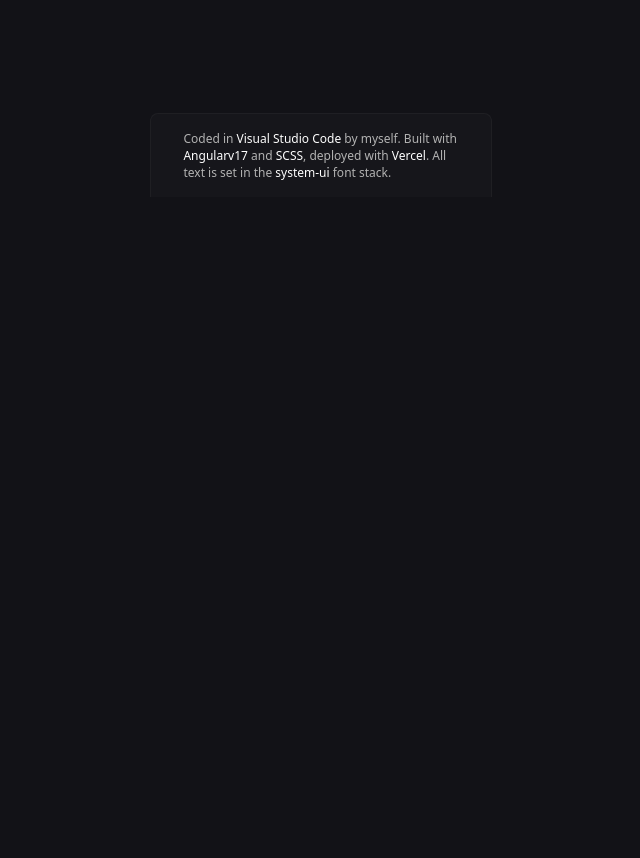
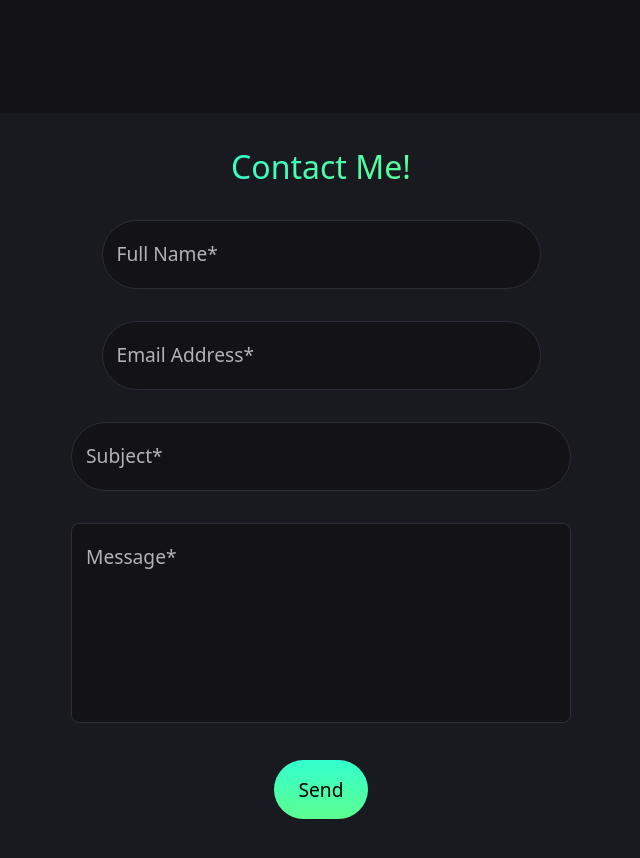
Before and after one commit to hardcoreseb/portfolio, an Angular app: page / in a window 1280 px wide. Shown: the part 1914-2772 px from the top of the page, without its empty margins (319-959 px from the left). Before the commit the page ends 2111 px from the top, so only its background shows below. Built offline with nearby package versions, Linux system fonts and the light colour scheme.

Commit message:
Contact form and styling

```diff
--- a/package.json
+++ b/package.json
@@ -18,6 +18,7 @@
     "@angular/platform-browser": "^17.1.0",
     "@angular/platform-browser-dynamic": "^17.1.0",
     "@angular/router": "^17.1.0",
+    "@emailjs/browser": "^4.4.1",
     "rxjs": "~7.8.0",
     "tslib": "^2.3.0",
     "zone.js": "~0.14.3"
--- a/src/app/app.component.html
+++ b/src/app/app.component.html
@@ -4,4 +4,5 @@
 <app-experience></app-experience>
 <app-section-seperator></app-section-seperator>
 <app-projects></app-projects>
+<app-contact-form></app-contact-form>
 <app-footer></app-footer>
--- a/src/app/app.component.ts
+++ b/src/app/app.component.ts
@@ -8,6 +8,7 @@
 import { SectionSeperatorComponent } from './components/section-seperator/section-seperator.component';
 import { MouseGlowComponent } from './components/mouse-glow/mouse-glow.component';
 import { FooterComponent } from './components/footer/footer.component';
+import { ContactFormComponent } from './components/contact-form/contact-form.component';
 
 @Component({
   selector: 'app-root',
@@ -21,7 +22,8 @@
     ExperienceComponent,
     SectionSeperatorComponent,
     MouseGlowComponent,
-    FooterComponent
+    FooterComponent,
+    ContactFormComponent
   ],
   templateUrl: './app.component.html',
   styleUrl: './app.component.scss'
--- /dev/null
+++ b/src/app/components/contact-form/contact-form.component.html
@@ -0,0 +1,57 @@
+<section class="contact-form" id="contact-me">
+    <form action="javascript:void(0);" (submit)="send()" [formGroup]="form">
+        <h2 class="form-headline">Contact Me!</h2>
+        <div class="name-field input-container">
+            <input
+                class="input"
+                type="text"
+                name="name"
+                id="name"
+                placeholder=""
+                formControlName="from_name"
+                required
+            >
+            <label class="label required" title="Full Name (required)" for="name">Full Name</label>
+        </div>
+        <div class="email-field input-container">
+            <input
+                class="input"
+                type="email"
+                name="email"
+                id="email"
+                placeholder=""
+                inputmode="email"
+                formControlName="from_email"
+                required
+            >
+            <label class="label required" title="Email Address (required)" for="email">Email Address</label>
+        </div>
+        <div class="subject-field input-container">
+            <input
+                class="input"
+                type="text"
+                name="subject"
+                id="subject"
+                placeholder=""
+                formControlName="subject"
+                required
+            >
+            <label class="label required" title="Subject (required)" for="subject">Subject</label>
+        </div>
+        <div class="message-field input-container">
+            <textarea
+                class="input"
+                name="message"
+                id="message"
+                placeholder=""
+                formControlName="message"
+                required
+            ></textarea>
+            <label class="label required" title="Message (required)" for="message">Message</label>
+        </div>
+        <div class="button-container">
+            <button class="submit-btn" type="submit">Send</button>
+        </div>
+    </form>
+</section>
+{{form.value | json }}
--- /dev/null
+++ b/src/app/components/contact-form/contact-form.component.scss
@@ -0,0 +1,183 @@
+#contact-me {
+    scroll-margin-top: 105px;
+}
+
+.contact-form {
+    display: flex;
+    justify-content: center;
+    align-items: center;
+    margin-bottom: 100px;
+}
+
+form {
+    display: flex;
+    flex-direction: column;
+    justify-content: center;
+    align-items: center;
+    gap: 32px;
+    min-width: 800px;
+
+    background-color: var(--form-background);
+    border-radius: 48px;
+    padding: 32px 48px 64px 48px;
+}
+
+.form-headline {
+    font-size: 2rem;
+    background: -webkit-linear-gradient(135deg, #32ffce, #5efe90);
+    background: linear-gradient(135deg, #32ffce, #5efe90);
+    background-clip: text;
+    -webkit-background-clip: text;
+    -webkit-text-fill-color: transparent;
+}
+
+.input-container {
+
+    // margin-inline: auto;
+    // align-self: center;
+    // display: flex;
+    // justify-content: space-between;
+    // align-items: center;
+    position: relative;
+}
+
+input,
+textarea {
+    border: 1px solid  var(--outline);
+    background-color: var(--dark-background);
+    color: var(--body-text);
+    padding: 20px 12px;
+    transition: border 100ms ease-in;
+
+    &:hover {
+        border-color: var(--teal-900);
+    }
+
+    &:focus {
+        border-color: var(--teal-500) !important;
+    }
+
+    &:focus-visible {
+        outline: none;
+    }
+}
+
+input {
+    border-radius: 100px;
+    font-size: 1.2rem;
+    font-weight: 500;
+    min-width: min-content;
+    width: 40ch;
+}
+
+textarea {
+    border-radius: 8px;
+    resize: none;
+
+    overflow-y: scroll;
+
+    &::-webkit-scrollbar {
+        margin-top: 8px;
+        width: 5px;
+    }
+
+    &::-webkit-scrollbar-track {
+        background: var(--scrollbar-track);
+        border-radius: 20px;
+    }
+
+    &::-webkit-scrollbar-thumb {
+        background: var(--scrollbar-thumb);
+        border-radius: 20px;
+    }
+}
+
+.required::after {
+    content: '*';
+}
+
+.label {
+    font-size: 1.2rem;
+    font-weight: 500;
+    color: var(--body-text);
+    line-height: 40px;
+
+    position: absolute;
+    left: 15px;
+    top: 14px;
+    cursor: text;
+    transition: .15s ease-in-out;
+}
+
+.input-container {
+    position: relative;
+}
+
+.input:focus + .label {
+    line-height: normal;
+    font-size: .8rem;
+    top: -10px;
+    left: 30px;
+    z-index: 3;
+    background: var(--form-background);
+    padding: 0 8px;
+    border-radius: 10px;
+}
+
+.input:not(:placeholder-shown) + .label {
+    line-height: normal;
+    font-size: .8rem;
+    top: -10px;
+    left: 30px;
+    z-index: 3;
+    background: var(--form-background);
+    padding: 0 8px;
+    border-radius: 10px;
+}
+
+.subject-field > input,
+.message-field > textarea {
+    min-width: 500px;
+}
+
+.message-field > textarea {
+    min-height: 200px;
+}
+
+@supports not selector(::-webkit-scrollbar) {
+    textarea {
+        scrollbar-color: var(--scrollbar-thumb) var(--scrollbar-track);
+    }
+}
+
+@property --tealColor {
+    syntax: '<color>';
+    initial-value: #32ffce;
+    inherits: false;
+}
+
+@property --greenColor {
+    syntax: '<color>';
+    initial-value: #5efe90;
+    inherits: false;
+}
+
+.submit-btn {
+    appearance: button;
+    -webkit-appearance: button;
+    background: linear-gradient(var(--tealColor), var(--greenColor));
+    background: -webkit-linear-gradient(var(--tealColor), var(--greenColor));
+    border-radius: 1000px;
+    padding: 16px 24px;
+    border: 0;
+
+    font-size: 1.2rem;
+    font-weight: 500;
+
+    transition: --tealColor .3s ease-in-out, --greenColor .3s ease-in-out;
+
+    &:hover {
+        --tealColor: white;
+        --greenColor: white;
+    }
+}
--- /dev/null
+++ b/src/app/components/contact-form/contact-form.component.ts
@@ -0,0 +1,40 @@
+import { Component } from '@angular/core';
+import emailjs, { type EmailJSResponseStatus } from '@emailjs/browser';
+import { FormBuilder, FormGroup, ReactiveFormsModule, FormsModule } from '@angular/forms';
+import { JsonPipe } from '@angular/common';
+
+@Component({
+  selector: 'app-contact-form',
+  standalone: true,
+  imports: [ReactiveFormsModule, JsonPipe],
+  templateUrl: './contact-form.component.html',
+  styleUrl: './contact-form.component.scss'
+})
+export class ContactFormComponent {
+
+  form: FormGroup = this.fb.group({
+    to_name: 'Sebastian',
+    from_name: '',
+    from_email: '',
+    subject: '',
+    message: ''
+  });
+
+  constructor(private fb: FormBuilder) {}
+
+  public async send(){
+    emailjs.init('D_SvhZB3N9x9YkzeK')
+    let response = await emailjs.send("service_qa2m5e7","template_a1sy9dz",{
+      to_name: this.form.value.to_name,
+      from_name: this.form.value.from_name,
+      from_email: this.form.value.from_email,
+      subject: this.form.value.subject,
+      message: this.form.value.message,
+    });
+
+    alert('Message sent successfully!')
+
+    this.form.reset();
+  }
+
+}
--- a/src/app/components/navbar/navbar.component.html
+++ b/src/app/components/navbar/navbar.component.html
@@ -5,6 +5,7 @@
             <a href="/#about">About</a>
             <a href="/#experience">Experience</a>
             <a href="/#projects">Projects</a>
+            <a href="/#contact-me">Contact Me</a>
         </nav>
     </div>
 </div>
--- a/src/app/components/projects/projects.component.scss
+++ b/src/app/components/projects/projects.component.scss
@@ -1,3 +1,7 @@
+#projects {
+    scroll-margin-top: 105px;
+}
+
 .projects {
     display: flex;
     justify-content: center;
--- a/src/styles.scss
+++ b/src/styles.scss
@@ -1,19 +1,24 @@
 /* You can add global styles to this file, and also import other style files */
 :root {
-    --body-background: #121217;
+    --dark-background: #121217;
+    --form-background: #191920;
     --body-color-high-opac: rgba(18, 18, 23, .001);
     --white: white;
     --black: black;
     --body-text: #b3b3b3;
     --outline: #2d2d39;
     --teal-500: #33ffcf;
+    --teal-700: #00e6b0;
+    --teal-900: #009a75;
     --dark-teal: rgba(45, 212, 191, .1);
     --dark-gray: rgb(94, 96, 99);
     --test-blue: rgb(29, 78, 216, 0.15)
+    --scrollbar-track: #232E33;
+    --scrollbar-thumb: #a2a2a2;
 }
 
 body {
-    background-color: var(--body-background);
+    background-color: var(--dark-background);
     color: var(--white);
     font-family: system-ui, -apple-system, BlinkMacSystemFont, 'Segoe UI', Roboto, Oxygen, Ubuntu, Cantarell, 'Open Sans', 'Helvetica Neue', sans-serif;
     overflow-x: hidden;
```
Also changed, not shown: 2 other files (tests, documents, lock files or other folders).
